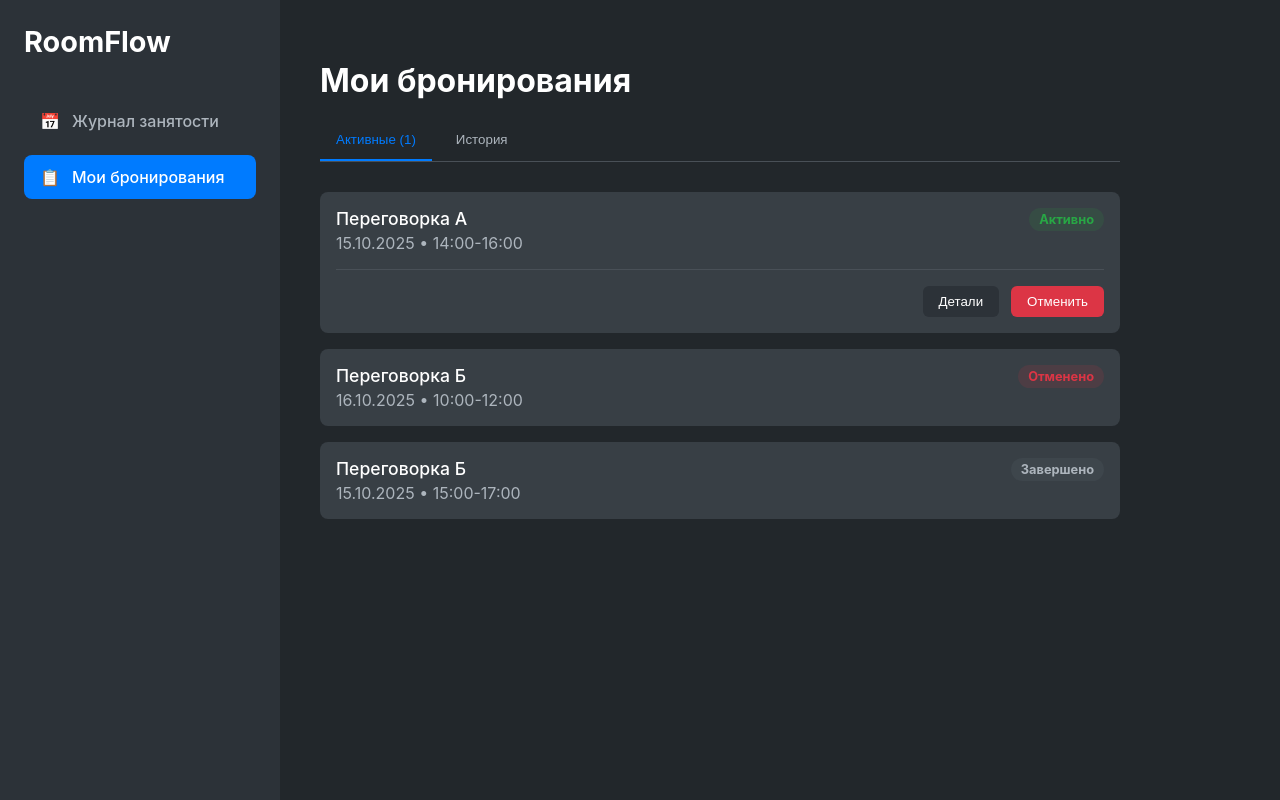
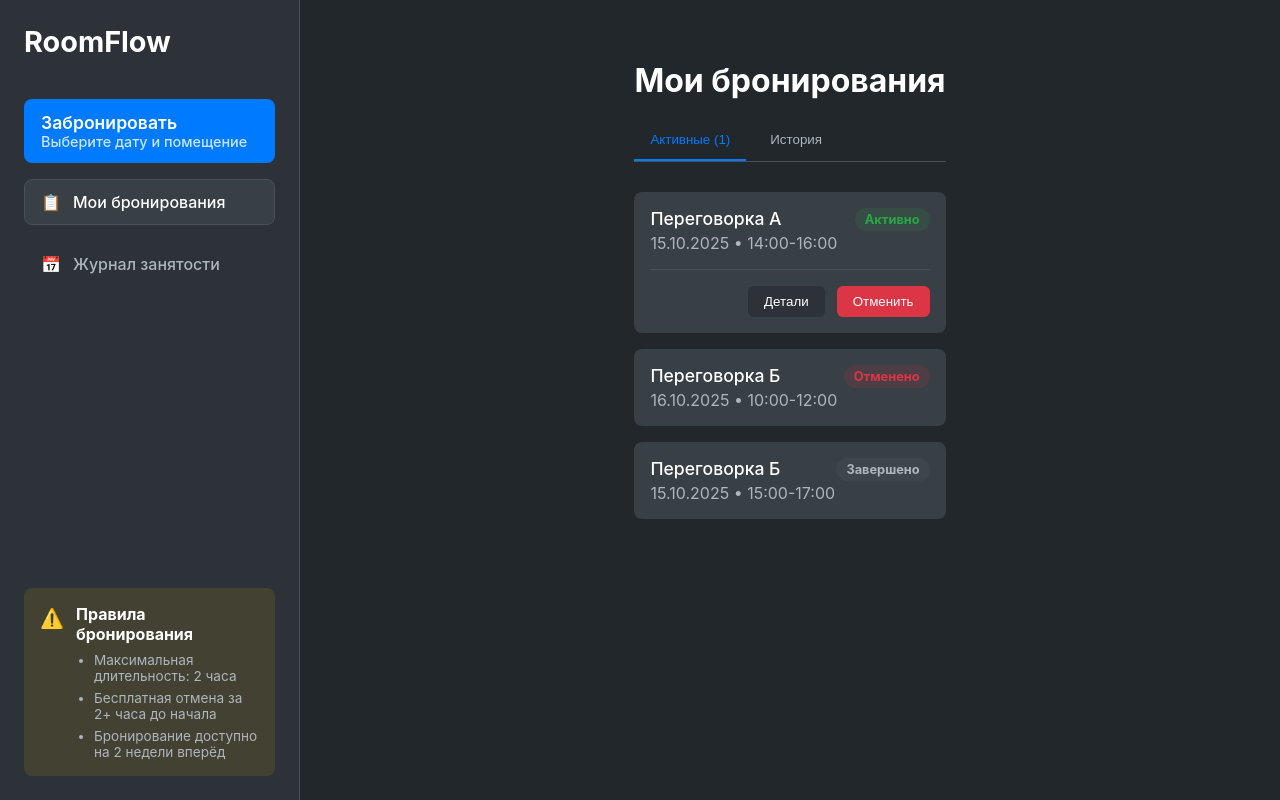
Before and after one commit to IWKMS99/RoomFlow, a React app in the folder frontend/: page /my-bookings in a window 1280 px wide. Built offline with nearby package versions, Linux system fonts and the light colour scheme; the HTML template or start-up script is replaced by a standard one.

Commit message:
feat(ui): реализован основной макет приложения с боковой панелью

```diff
--- a/frontend/src/components/Layout.module.css
+++ b/frontend/src/components/Layout.module.css
@@ -4,12 +4,13 @@
 }
 
 .sidebar {
-    width: 280px;
+    width: 300px;
     background-color: var(--bg-content);
     padding: 24px;
     display: flex;
     flex-direction: column;
     flex-shrink: 0;
+    border-right: 1px solid var(--border-color);
 }
 
 .logo {
@@ -21,7 +22,7 @@
 .nav {
     display: flex;
     flex-direction: column;
-    gap: 12px;
+    gap: 16px;
 }
 
 .navLink {
@@ -34,6 +35,7 @@
     color: var(--text-secondary);
     font-weight: 500;
     transition: background-color 0.2s, color 0.2s;
+    border: 1px solid transparent;
 }
 
 .navLink:hover {
@@ -42,12 +44,73 @@
 }
 
 .navLink.active {
+    background-color: var(--bg-card);
+    color: var(--text-primary);
+    border-color: var(--border-color);
+}
+
+.primary {
+    flex-direction: column;
+    align-items: flex-start;
+    gap: 4px;
     background-color: var(--primary-blue);
     color: var(--text-primary);
 }
 
+.primary:hover {
+    background-color: var(--primary-blue-hover);
+    color: var(--text-primary);
+}
+
+.primary.active {
+    box-shadow: 0 0 0 2px var(--bg-main), 0 0 0 4px var(--primary-blue);
+}
+
+.primary .title {
+    font-size: 1.1rem;
+    font-weight: 600;
+    margin: 0;
+}
+
+.primary .subtitle {
+    font-size: 0.9rem;
+    opacity: 0.8;
+    margin: 0;
+}
+
 .sidebarFooter {
     margin-top: auto;
+}
+
+.rulesBox {
+    background-color: #ffc1071a;
+    border-radius: 8px;
+    padding: 16px;
+    display: flex;
+    gap: 12px;
+    align-items: flex-start;
+}
+
+.rulesIcon {
+    font-size: 1.2rem;
+    color: var(--yellow-warning);
+    margin-top: 2px;
+}
+
+.rulesContent h4 {
+    margin: 0 0 8px 0;
+    color: var(--text-primary);
+    font-size: 1rem;
+}
+
+.rulesContent ul {
+    margin: 0;
+    padding-left: 18px;
+    color: var(--text-secondary);
+    font-size: 0.85rem;
+    display: flex;
+    flex-direction: column;
+    gap: 6px;
 }
 
 .mainContent {
@@ -55,4 +118,6 @@
     padding: 40px;
     background-color: var(--bg-main);
     overflow-y: auto;
+    display: flex;
+    justify-content: center;
 }
--- a/frontend/src/components/Layout.tsx
+++ b/frontend/src/components/Layout.tsx
@@ -1,9 +1,10 @@
 import React from 'react';
-import { NavLink, Outlet } from 'react-router-dom';
+import {NavLink, Outlet} from 'react-router-dom';
 import styles from './Layout.module.css';
 
+const ListIcon = () => <span>📋</span>;
 const CalendarIcon = () => <span>📅</span>;
-const ListIcon = () => <span>📋</span>;
+const WarningIcon = () => <span>⚠️</span>;
 
 const Layout: React.FC = () => {
     return (
@@ -11,19 +12,37 @@ const Layout: React.FC = () => {
             <aside className={styles.sidebar}>
                 <div className={styles.logo}>RoomFlow</div>
                 <nav className={styles.nav}>
-                    <NavLink to="/schedule" className={({ isActive }) => `${styles.navLink} ${isActive ? styles.active : ''}`}>
-                        <CalendarIcon /> Журнал занятости
+                    <NavLink to="/booking/new" className={`${styles.navLink} ${styles.primary}`}>
+                        <div className={styles.textWrapper}>
+                            <p className={styles.title}>Забронировать</p>
+                            <p className={styles.subtitle}>Выберите дату и помещение</p>
+                        </div>
                     </NavLink>
-                    <NavLink to="/my-bookings" className={({ isActive }) => `${styles.navLink} ${isActive ? styles.active : ''}`}>
-                        <ListIcon /> Мои бронирования
+                    <NavLink to="/my-bookings"
+                             className={({isActive}) => `${styles.navLink} ${isActive ? styles.active : ''}`}>
+                        <ListIcon/> Мои бронирования
+                    </NavLink>
+                    <NavLink to="/schedule"
+                             className={({isActive}) => `${styles.navLink} ${isActive ? styles.active : ''}`}>
+                        <CalendarIcon/> Журнал занятости
                     </NavLink>
                 </nav>
                 <div className={styles.sidebarFooter}>
-                    {}
+                    <div className={styles.rulesBox}>
+                        <div className={styles.rulesIcon}><WarningIcon/></div>
+                        <div className={styles.rulesContent}>
+                            <h4>Правила бронирования</h4>
+                            <ul>
+                                <li>Максимальная длительность: 2 часа</li>
+                                <li>Бесплатная отмена за 2+ часа до начала</li>
+                                <li>Бронирование доступно на 2 недели вперёд</li>
+                            </ul>
+                        </div>
+                    </div>
                 </div>
             </aside>
             <main className={styles.mainContent}>
-                <Outlet />
+                <Outlet/>
             </main>
         </div>
     );
```
Also changed, not shown: frontend/src/main.tsx (+18 -7 lines).
